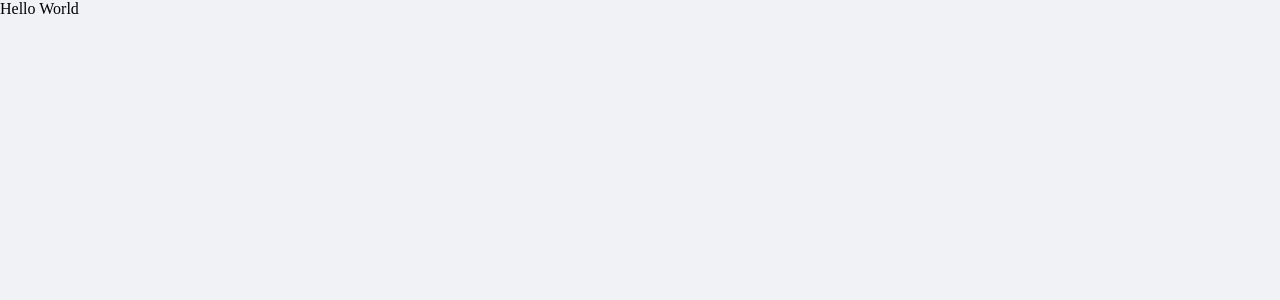
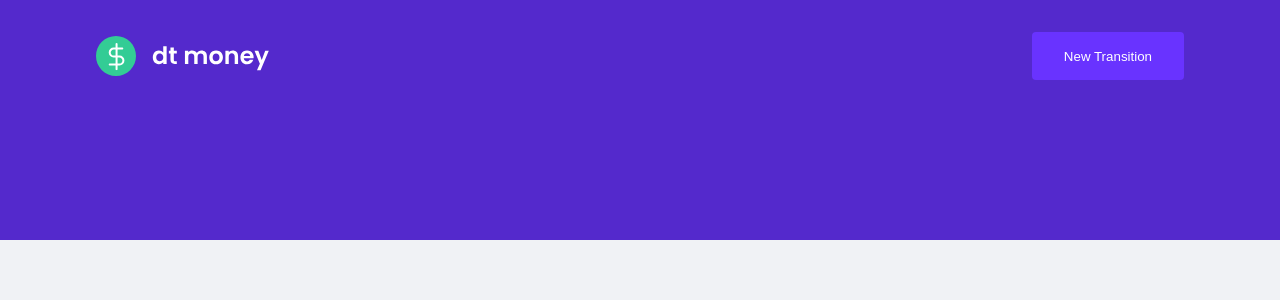
Before and after one commit to tmz81/dtmoney, a React (Vite) app: page / in a window 1280 px wide. Shown: the top 300 px of the page. Built offline with nearby package versions, Linux system fonts and the light colour scheme.

Commit message:
Create Header Component

```diff
--- a/src/App.tsx
+++ b/src/App.tsx
@@ -1,9 +1,12 @@
+import { Header } from "./components/header"
+import { Global } from "./styles/global"
 
 function App() {
   return (
-    <div>
-      <p>Hello World</p>
-    </div>
+    <>
+      <Header></Header>
+      <Global />
+    </>
   )
 }
 
--- /dev/null
+++ b/src/components/header/index.tsx
@@ -0,0 +1,15 @@
+import logo from '../../assets/logo.svg'
+import { Container, Content } from "./style";
+
+export function Header() {
+  return(
+    <Container>
+      <Content>
+        <img src={logo} alt="dt money" />
+        <button>
+          New Transition
+        </button>
+      </Content>
+    </Container>
+  )
+}
--- /dev/null
+++ b/src/components/header/style.ts
@@ -0,0 +1,30 @@
+import styled from "styled-components";
+
+export const Container = styled.header`
+  background: var(--blue);
+`;
+
+export const Content = styled.div`
+  max-width: 1120px;
+  margin: 0 auto;
+  padding: 2rem 1rem 10rem;
+
+  display: flex;
+  align-items: center;
+  justify-content: space-between;
+
+  button {
+    color: #fff;
+    background: var(--blue-light);
+    padding: 0 2rem;
+    height: 3rem;
+    border: 0;
+    border-radius: 0.25rem;
+
+    transition: filter 0.2s;
+
+    &:hover {
+      filter: brightness(0.9);
+    }
+  }
+`;
--- a/src/main.tsx
+++ b/src/main.tsx
@@ -1,11 +1,9 @@
 import React from 'react'
 import ReactDOM from 'react-dom/client'
 import App from './App'
-import { Global } from './styles/global'
 
 ReactDOM.createRoot(document.getElementById('root') as HTMLElement).render(
   <React.StrictMode>
     <App />
-    <Global />
   </React.StrictMode>
 )
```
